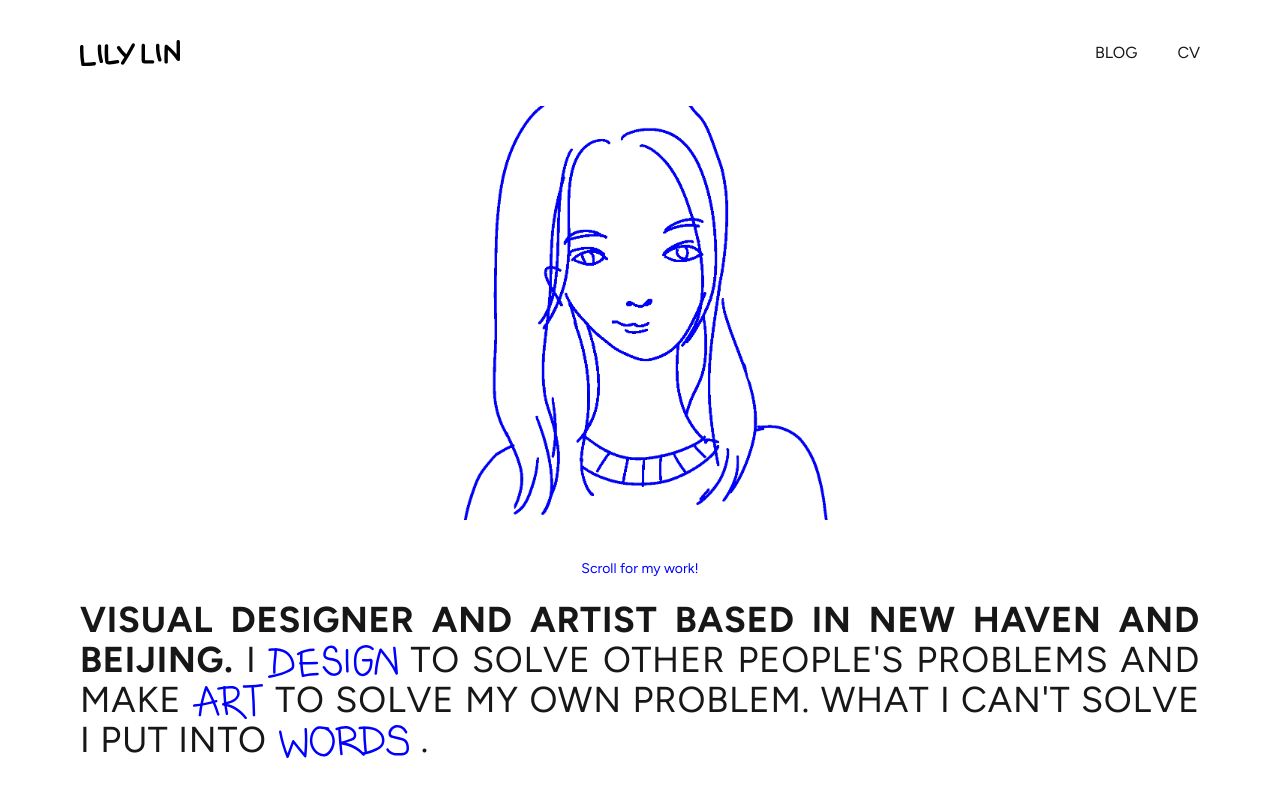
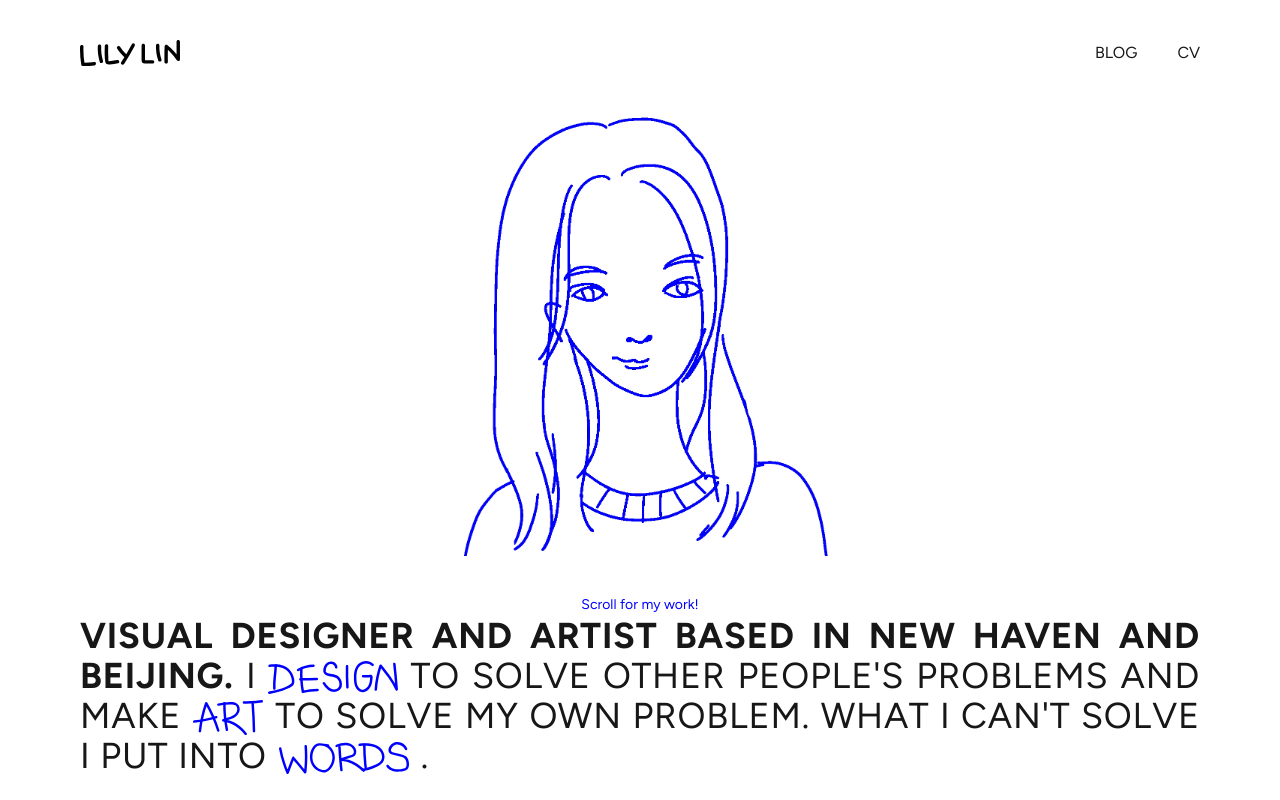
Before and after one commit to lilythebigfish/portfolio-site, a Next.js app: page / in a window 1280 px wide. Built offline with nearby package versions, Linux system fonts and the light colour scheme.

Commit message:
more margin?

```diff
--- a/components/Blurb.tsx
+++ b/components/Blurb.tsx
@@ -30,7 +30,7 @@ export default function Blurb() {
 
   return (
     <div className="flex flex-col justify-between h-screen pt-30 pb-10">
-      <div className="flex-grow flex flex-col items-center justify-center mt-14">
+      <div className="flex-grow flex flex-col items-center justify-center mt-28">
         <Image
           src={"/art/Homepage.gif"}
           width={400}
```
